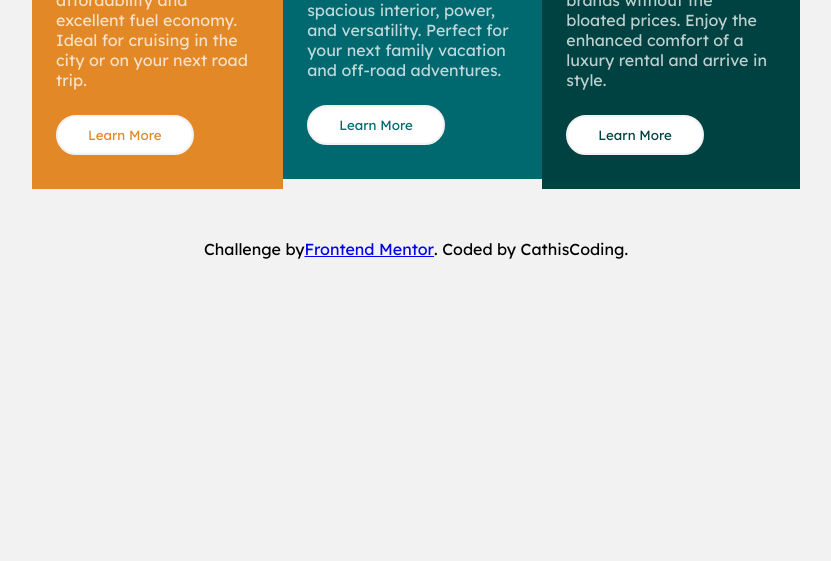
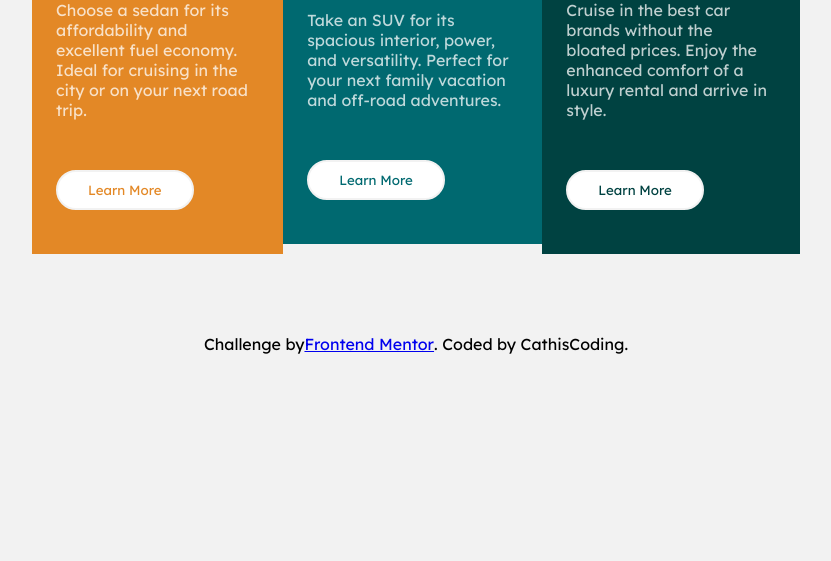
Before and after one commit to cathleys/3-column-preview-card-component-main, a plain HTML site: page index.html in a window 1280 px wide. Shown: the part 239-800 px from the top of the page, without its empty margins (224-1055 px from the left). Drawn offline with Linux system fonts and the light colour scheme.

Commit message:
Updated CSS values

```diff
--- a/index.html
+++ b/index.html
@@ -17,7 +17,7 @@
 
   <body>
     <main>
-      <div class="flex-container">
+      <div class="flex-container flex-container-bradius">
         <div class="container-box container-box-1">
           <img src="images/icon-sedans.svg" />
           <h2>SEDANS</h2>
--- a/styles.css
+++ b/styles.css
@@ -18,8 +18,8 @@ body {
   display: flex;
   justify-content: center;
   align-items: center;
-  width: 60%;
-  margin: 50px auto;
+  width: 60vw;
+  margin: 80px auto;
   color: hsl(0, 0%, 95%);
   border-radius: 10px; /*fix this*/
 }
@@ -29,15 +29,8 @@ body {
   font-family: "Big Shoulders Display", cursive;
 }
 
-.btn {
-  background-color: white;
-  outline: none;
-  border: 2px solid hsl(0, 0%, 95%);
-  border-radius: 30px;
-  margin: 0.7em 0;
-  padding: 10px 30px;
-  font-family: "Lexend Deca", sans-serif;
-  cursor: pointer;
+.flex-container p {
+  margin-bottom: 50px;
 }
 
 .container-box {
@@ -60,6 +53,18 @@ body {
   background-color: var(--color-container3);
 }
 
+.btn {
+  background-color: white;
+  outline: none;
+  border: 2px solid hsl(0, 0%, 95%);
+  border-radius: 30px;
+  margin-bottom: 20px;
+  padding: 10px 30px;
+  font-family: "Lexend Deca", sans-serif;
+  cursor: pointer;
+}
+
+/*For Button word colors*/
 .btn-c1 {
   color: var(--color-container1);
 }
@@ -72,6 +77,11 @@ body {
   color: var(--color-container3);
 }
 
+.btn:hover {
+  background: none;
+  color: white;
+}
+
 .attribution {
   display: flex;
   justify-content: center;
@@ -80,9 +90,8 @@ body {
 
 @media (max-width: 532px) {
   .flex-container {
-    display: flex;
     flex-wrap: wrap;
-    justify-content: center;
+    width: 90%;
   }
 
   .attribution {
```
